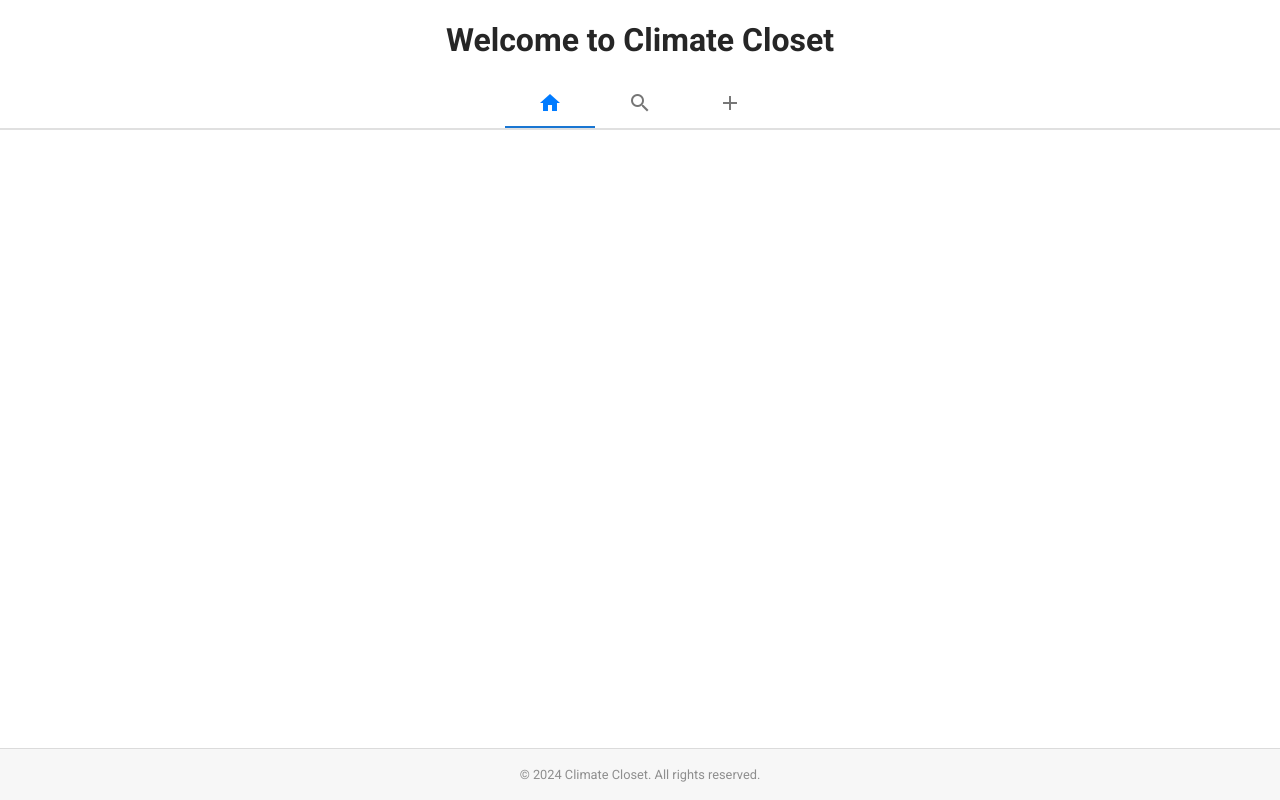
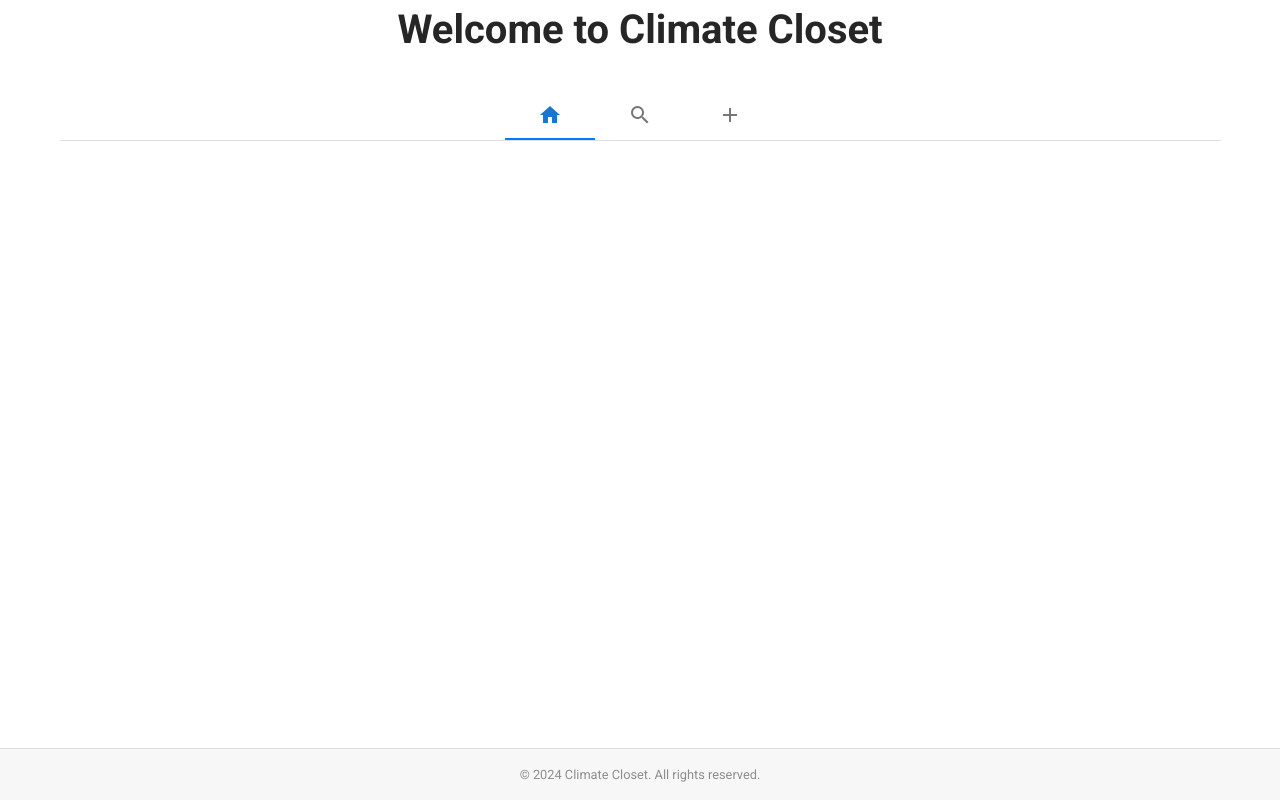
Before and after one commit to wakana01/20240814, a plain HTML site: page index.html in a window 1280 px wide. Drawn offline with nearby package versions, Linux system fonts and the light colour scheme.

Commit message:
資源のデプロイ

```diff
--- a/index.html
+++ b/index.html
@@ -8,55 +8,7 @@
     <link rel='stylesheet' href='https://fonts.googleapis.com/css?family=Roboto:100,300,400,500,700,900'>
     <link rel='stylesheet' href='https://cdnjs.cloudflare.com/ajax/libs/font-awesome/6.0.0-beta3/css/all.min.css' />
     <style>
-        /* ヘッダーのスタイル */
-        .header {
-            position: fixed;
-            top: 0;
-            width: 100%;
-            background-color: white;
-            border-bottom: 1px solid #e0e0e0;
-            z-index: 10;
-            display: flex;
-            flex-direction: column;
-            align-items: center;
-        }
-
-        .header-title {
-            font-size: 2rem;
-            font-weight: 700;
-            color: #262626;
-            margin: 1rem 0;
-        }
-
-        .header-tabs {
-            display: flex;
-            justify-content: center;
-            width: 100%;
-            border-bottom: 1px solid #e0e0e0;
-        }
-
-            .header-tabs .v-tab {
-                color: #000; /* 黒 */
-                text-transform: uppercase;
-                font-weight: 500;
-                border-bottom: 2px solid transparent;
-                padding: 12px 20px;
-            }
-
-            .header-tabs .v-tab--active {
-                color: #007bff;
-                border-bottom: 2px solid #007bff;
-            }
-
-            .header-tabs .v-tab:hover {
-                background-color: #f5f5f5; /* グレー */
-            }
-
-        .v-content {
-            margin-top: 120px; /* ヘッダーの高さに合わせて調整 */
-        }
-
-        /* Instagram風のカードスタイル */
+        /* Instagram風のフォントスタイル */
         .instagram-card {
             font-family: 'Roboto', 'Arial', sans-serif;
             border: 1px solid #dbdbdb;
@@ -79,6 +31,34 @@
             background-color: #000000a3;
         }
 
+        .v-tabs {
+            display: flex;
+            justify-content: center;
+            background-color: white;
+            border-bottom: 1px solid #e0e0e0;
+        }
+
+        .v-tab {
+            color: #000; /* 黒 */
+            text-transform: uppercase;
+            font-weight: 500;
+            border-bottom: 2px solid transparent;
+            padding: 12px 20px;
+        }
+
+        .v-tab--active {
+            color: #007bff;
+            border-bottom: 2px solid #007bff;
+        }
+
+        .v-tabs-slider {
+            background-color: transparent; /* スライダーは透明にしてタブの下線だけ表示 */
+        }
+
+        .v-tab:hover {
+            background-color: #f5f5f5; /* グレー */
+        }
+
         .instagram-btn {
             font-size: 0.9rem;
             font-weight: 500;
@@ -89,6 +69,8 @@
             color: #007bff;
             border: 1px solid #e0e0e0;
         }
+
+
 
             .instagram-btn:hover {
                 background-color: #f5f5f5; /* グレー */
@@ -123,9 +105,14 @@
 <body>
     <div id="app">
         <v-app>
-            <header class="header">
-                <div class="header-title">Welcome to Climate Closet</div>
-                <v-tabs v-model="tab" class="header-tabs" background-color="white">
+            <v-content>
+                <v-container>
+                    <v-row class="instagram-title-row">
+                        Welcome to Climate Closet
+                    </v-row>
+
+                    <!-- タブの追加 -->
+                    <v-tabs v-model="tab" background-color="white">
                         <v-tab>
                             <v-icon>mdi-home</v-icon>
                         </v-tab>
@@ -136,13 +123,6 @@
                             <v-icon>mdi-plus</v-icon>
                         </v-tab>
                     </v-tabs>
-            </header>
-
-            <v-content>
-                <v-container>
-                    <v-row class="instagram-title-row">
-                        <!-- タイトルはヘッダーに移動したので不要 -->
-                    </v-row>
 
                     <v-tabs-items v-model="tab">
                         <!-- Display All Tab -->
@@ -231,18 +211,24 @@
                             </v-row>
 
                             <!-- 追加完了メッセージ -->
-                            <v-snackbar v-model="snackbar" top>
+                            <v-snackbar v-model="snackbar" top right>
                                 {{ snackbarMessage }}
-                                <v-btn color="white" text @click="snackbar = false">Close</v-btn>
+                                <v-btn color="red" text @click="snackbar = false">Close</v-btn>
                             </v-snackbar>
                         </v-tab-item>
+
+                        <!-- ダイアログコンポーネント -->
+                        <v-dialog v-model="dialog" max-width="600px">
+                            <v-img :src="dialogImageUrl"></v-img>
+                        </v-dialog>
                     </v-tabs-items>
                 </v-container>
-            </v-content>
 
+                <!-- フッターの追加 -->
                 <footer class="footer">
                     <div>© 2024 Climate Closet. All rights reserved.</div>
                 </footer>
+            </v-content>
         </v-app>
     </div>
     <script src='https://cdnjs.cloudflare.com/ajax/libs/vue/2.6.11/vue.min.js'></script>
```
Lines whose indentation alone changed are shown as unchanged.
